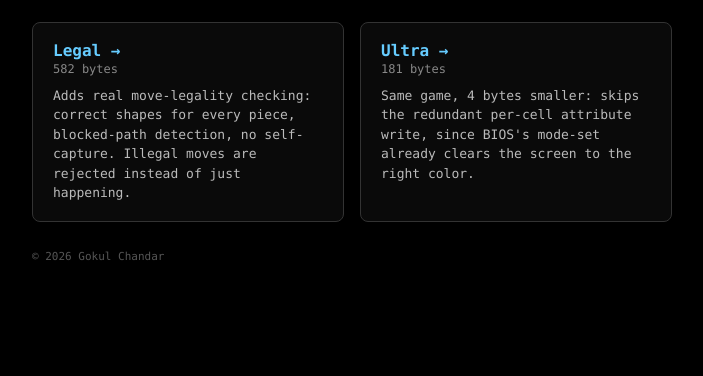
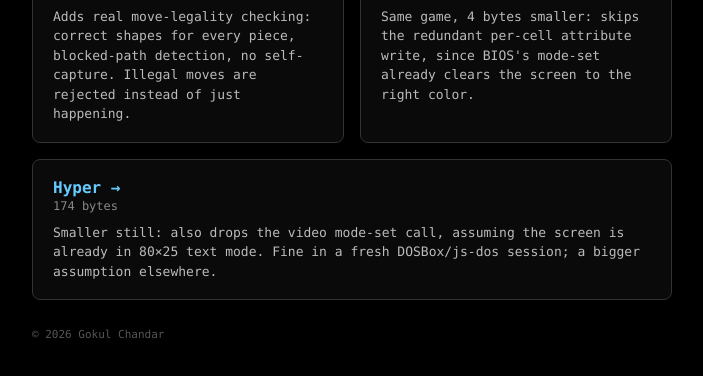
Before and after one commit to g-c-3/tiny-dragon, a plain HTML site: page index.html in a window 1280 px wide. Shown: the part 294-670 px from the top of the page, without its empty margins (288-991 px from the left). Drawn offline with Linux system fonts and the light colour scheme.

Commit message:
Add files via upload

```diff
--- a/index.html
+++ b/index.html
@@ -22,7 +22,7 @@
   .sub { color:#888; font-size:13px; margin:0 0 28px; }
   .cards { display:flex; gap:16px; flex-wrap:wrap; }
   a.card {
-    flex:1; min-width:220px;
+    flex:1; min-width:180px;
     display:block;
     border:1px solid #333; border-radius:8px;
     padding:18px 20px;
@@ -60,6 +60,15 @@
         screen to the right color.
       </div>
     </a>
+    <a class="card" href="hyper/">
+      <div class="name">Hyper &rarr;</div>
+      <div class="bytes">174 bytes</div>
+      <div class="desc">
+        Smaller still: also drops the video mode-set call, assuming
+        the screen is already in 80&times;25 text mode. Fine in a
+        fresh DOSBox/js-dos session; a bigger assumption elsewhere.
+      </div>
+    </a>
   </div>
   <div id="credit">&copy; 2026 Gokul Chandar</div>
 </div>
```
Also changed, not shown: 1 other file.
